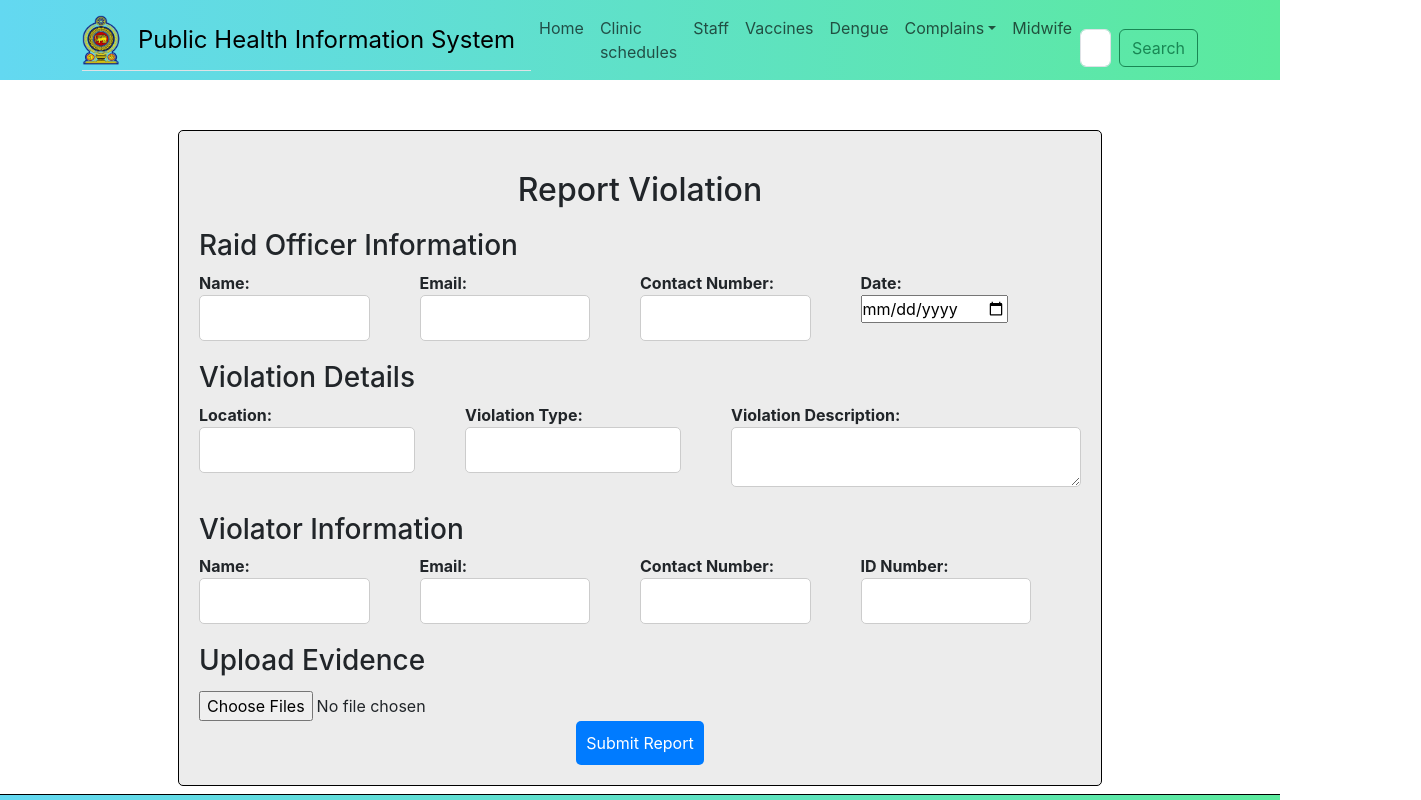
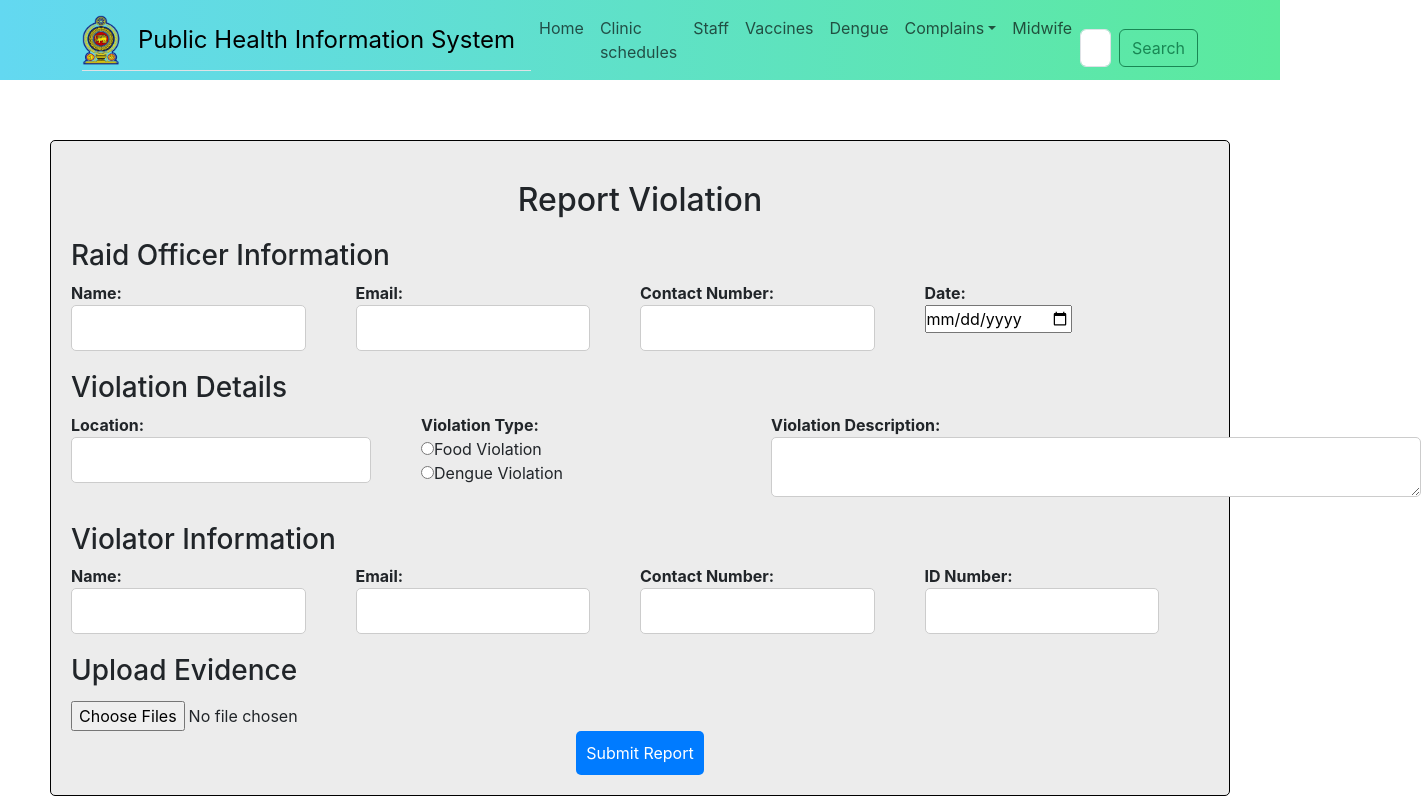
Before and after one commit to IT22025180/Public-Health-Care-System, a React (Create React App) app in the folder frontend/: page /Fine-And-court-Submit-Reports in a window 1280 px wide. Shown: the top 800 px of the page, 1421 px wide, since content can reach past the window. Built offline with nearby package versions, Linux system fonts and the light colour scheme.

Commit message:
maleesha

```diff
--- a/frontend/src/components/Footer.js
+++ b/frontend/src/components/Footer.js
@@ -45,7 +45,7 @@ const Footer = () => {
                             <li><a href="/dengue">Dengue</a></li>
                             <li><a href="/raids">Raids</a></li>
                             <li><a href="/midwife">Midwife</a></li>
-                            <li><a href="/F&C">Fine & Court</a></li>
+                            <li><a href="/Fine-And-court">Fine & Court</a></li>
                         </ul>
                     </div>
 
--- a/frontend/src/pages/FCAnalyse.js
+++ b/frontend/src/pages/FCAnalyse.js
@@ -4,15 +4,15 @@ import '../styles/FCNotify.css'
 import Layout from '../components/Layout';
 
 const FCAnalyse = () => {
-
   const [email, setemail] = useState('');
   const [Vname, setName] = useState('');
-  const [vtype, setvtype] = useState('');
   const [vdate, setvdate] = useState('');
   const [panelty, setPanelty] = useState('');
   const [policeStation, setpoliceStation] = useState('');
   const [date, setdate] = useState('');
   const [aname, setaname] = useState('');
+  const [violationType, setViolationType] = useState('');
+  const [cNumber, setcNumber] = useState('');
 
   const handleSubmit = (e) => {
     e.preventDefault();
@@ -24,9 +24,10 @@ const FCAnalyse = () => {
     const publicKey = 'evKLHFlH0AuDv1opA';
 
     const templateParams = {
+      cNumber: cNumber,
       email: email,
       Vname: Vname,
-      vtype: vtype,
+      vtype: violationType,
       vdate: formattedDate.toLocaleDateString(),
       panelty: panelty,
       policeStation: policeStation,
@@ -37,9 +38,10 @@ const FCAnalyse = () => {
     emailjs.send(serviceID, templateID, templateParams, publicKey)
       .then((response) => {
         console.log('Email Sent Successfully', response);
+        setcNumber('');
         setemail('');
         setName('');
-        setvtype('');
+        setViolationType('');
         setvdate('');
         setPanelty('');
         setpoliceStation('');
@@ -57,6 +59,10 @@ const FCAnalyse = () => {
         <form onSubmit={handleSubmit} className="emailForm">
           <h2>Notify Violator</h2>
           <div>
+            <label>Case Number:</label>
+            <input type="Number" name="cNumber" value={cNumber} onChange={(e) => setcNumber(e.target.value)} />
+          </div>
+          <div>
             <label>Email:</label>
             <input type="Email" name="email" value={email} onChange={(e) => setemail(e.target.value)} />
           </div>
@@ -65,8 +71,15 @@ const FCAnalyse = () => {
             <input type="text" name="Vname" value={Vname} onChange={(e) => setName(e.target.value)} />
           </div>
           <div>
-          <label>Violator Type:</label>
-          <input type="text" name="vtype" value={vtype} onChange={(e) => setvtype(e.target.value)} />
+            <label>Violation Type:</label>
+            <div>
+              <input type="radio" id="foodViolation" name="vtype" value="Food Violation" checked={violationType === "Food Violation"} onChange={(e) => setViolationType(e.target.value)} />
+              Food Violation
+            </div>
+            <div>
+              <input type="radio" id="dengueViolation" name="vtype" value="Dengue Violation" checked={violationType === "Dengue Violation"} onChange={(e) => setViolationType(e.target.value)} />
+              Dengue Violation
+            </div>
           </div>
           <div>
             <label>Violated Date:</label>
--- a/frontend/src/pages/FCDocManage.js
+++ b/frontend/src/pages/FCDocManage.js
@@ -7,7 +7,8 @@ const FCDocManage = () => {
   const [raidOfficer, setRaidOfficer] = useState('');
   const [date, setDate] = useState('');
   const [violatorName, setViolatorName] = useState('');
-  const [violationType, setViolationType] = useState('');
+  const [foodViolation, setfoodViolation] = useState('');
+  const [dengueViolation, setdengueViolation] = useState('');
   const [documents, setDocuments] = useState('');
 
 
@@ -33,8 +34,15 @@ const FCDocManage = () => {
             <input type='text' name='violator name' value={violatorName} onChange={(e) => setViolatorName(e.target.value)} />
           </div>
           <div>
-            <label>Violation Type</label>
-            <input type='text' name='violation type' value={violationType} onChange={(e) => setViolationType(e.target.value)} />
+            <label>Violation Type:</label>
+            <div>
+              <input type="radio" id="foodViolation" name="type" value={foodViolation} onChange={(e) => setfoodViolation(e.target.value)} />
+              Food Violation
+            </div>
+            <div>
+              <input type="radio" id="dengueViolation" name="type" value={dengueViolation} onChange={(e) => setdengueViolation(e.target.value)} />
+              Dengue Violation
+            </div>
           </div>
           <div>
             <label>Upload Documents</label>
--- a/frontend/src/pages/FCReportForm.js
+++ b/frontend/src/pages/FCReportForm.js
@@ -4,81 +4,44 @@ import Layout from '../components/Layout';
 
 const FCReportForm = () => {
 
-
-  const [raidOfficerInfo, setRaidOfficerInfo] = useState({
-    name: '',
-    email: '',
-    contactNumber: '',
-  });
-
-  const [violationDetails, setViolationDetails] = useState({
-    date: '',
-    location: '',
-    type: '',
-    description: '',
-  });
-
-  const [violatorInfo, setViolatorInfo] = useState({
-    name: '',
-    email: '',
-    idNumber: '',
-  });
-
-  const [evidenceFile, setEvidenceFiles] = useState(null);
-
-  const handleRaidOfficerChange = (e) => {
-    const { name, value } = e.target;
-    setRaidOfficerInfo({ ...raidOfficerInfo, [name]: value });
-  };
-
-  const handleViolationChange = (e) => {
-    const { name, value } = e.target;
-    setViolationDetails({ ...violationDetails, [name]: value });
-  };
-
-  const handleViolatorChange = (e) => {
-    const { name, value } = e.target;
-    setViolatorInfo({ ...violatorInfo, [name]: value });
-  };
-
-  const handleFileChange = (e) => {
-    const files = Array.from(e.target.files);
-    setEvidenceFiles(files);
-  };
-
-  const handleSubmit = (e) => {
-    e.preventDefault();
-    // Here you can handle form submission, e.g., sending data to backend
-    console.log('Raid Officer Info:', raidOfficerInfo);
-    console.log('Violation Details:', violationDetails);
-    console.log('Violator Info:', violatorInfo);
-    console.log('Evidence File:', evidenceFile);
-  };
+  const [ROname, setROname] = useState('')
+  const [Roemail, setRoemail] = useState('')
+  const [ROcontact, setROcontact] = useState('')
+  const [date, setdate] = useState('')
+  const [location, setlocation] = useState('')
+  const [foodViolation, setfoodViolation] = useState('')
+  const [dengueViolation, setdengueViolation] = useState('')
+  const [description, setdescription] = useState('')
+  const [vName, setvName] = useState('')
+  const [vEmail, setvEmail] = useState('')
+  const [vContact, setvContact] = useState('')
+  const [vId, setvId] = useState('')
+  const [document, setdocument] = useState('')
 
   return (
     <Layout>
       <div className="form-container">
 
-        <form className='form' onSubmit={handleSubmit}>
-         <h2>Report Violation</h2>
+        <form className='form' onSubmit={''}>
+          <h2>Report Violation</h2>
           <h3>Raid Officer Information</h3>
 
           <div className='ROinfo'>
             <div>
               <label>Name:</label>
-              <input type="text" name="name" value={raidOfficerInfo.name} onChange={handleRaidOfficerChange} />
+              <input type="text" name="name" value={ROname} onChange={(e) => setROname(e.target.value)} />
             </div>
             <div>
               <label>Email:</label>
-              <input type="email" name="email" value={raidOfficerInfo.email} onChange={handleRaidOfficerChange} />
+              <input type="email" name="email" value={Roemail} onChange={(e) => setRoemail(e.target.value)} />
             </div>
             <div>
               <label>Contact Number:</label>
-              <input type="Number" name="contactNumber" value={raidOfficerInfo.contactNumber} onChange={handleRaidOfficerChange} />
+              <input type="Number" name="contactNumber" value={ROcontact} onChange={(e) => setROcontact(e.target.value)} />
             </div>
             <div>
               <label>Date:</label>
-              <input type="date" name="date" value={violationDetails.date} onChange={handleViolationChange} />
+              <input type="date" name="date" value={date} onChange={(e) => setdate(e.target.value)} />
             </div>
           </div>
 
@@ -87,16 +50,23 @@ const FCReportForm = () => {
           <div className='Vdetails'>
             <div>
               <label>Location:</label>
-              <input type="text" name="location" value={violationDetails.location} onChange={handleViolationChange} />
+              <input type="text" name="location" value={location} onChange={(e) => setlocation(e.target.value)} />
             </div>
             <div>
               <label>Violation Type:</label>
-              <input type="text" name="type" value={violationDetails.type} onChange={handleViolationChange} />
+              <div>
+                <input type="radio" id="foodViolation" name="type" value={foodViolation} onChange={(e) => setfoodViolation(e.target.value)} />
+                Food Violation
+              </div>
+              <div>
+                <input type="radio" id="dengueViolation" name="type" value={dengueViolation} onChange={(e) => setdengueViolation(e.target.value)} />
+                Dengue Violation
+              </div>
             </div>
 
             <div>
               <label>Violation Description:</label>
-              <textarea name="description" value={violationDetails.description} onChange={handleViolationChange} />
+              <textarea name="description" value={description} onChange={(e) => setdescription(e.target.value)} />
             </div>
           </div>
 
@@ -105,26 +75,26 @@ const FCReportForm = () => {
           <div className='Vinfo'>
             <div>
               <label>Name:</label>
-              <input type="text" name="name" value={violatorInfo.name} onChange={handleViolatorChange} />
+              <input type="text" name="name" value={vName} onChange={(e) => setvName(e.target.value)} />
             </div>
             <div>
               <label>Email:</label>
-              <input type="email" name="email" value={violatorInfo.email} onChange={handleViolatorChange} />
+              <input type="email" name="email" value={vEmail} onChange={(e) => setvEmail(e.target.value)} />
             </div>
             <div>
               <label>Contact Number:</label>
-              <input type="Number" name="contactNumber" value={violatorInfo.contactNumber} onChange={handleViolatorChange} />
+              <input type="Number" name="contactNumber" value={vContact} onChange={(e) => setvContact(e.target.value)} />
             </div>
             <div>
               <label>ID Number:</label>
-              <input type="text" name="idNumber" value={violatorInfo.idNumber} onChange={handleViolatorChange} />
+              <input type="Number" name="idNumber" value={vId} onChange={(e) => setvId(e.target.value)} />
             </div>
           </div>
 
 
           <h3>Upload Evidence</h3>
           <div>
-            <input type="file" onChange={handleFileChange} multiple />
+            <input type="file" value={document} onChange={(e) => setdocument(e.target.value)} multiple />
           </div>
           <button className='button' type="submit">Submit Report</button>
         </form>
--- a/frontend/src/styles/FCDocManage.css
+++ b/frontend/src/styles/FCDocManage.css
@@ -3,15 +3,13 @@ h2 {
 }
 
 .DMForm {
-  position: absolute;
-  top: 50%;
-  left: 50%;
-  transform: translate(-50%, -50%);
+  position: relative;
   background-color: #ECECEC;
   padding: 20px;
   border-radius: 10px;
   width: 500px;
   border: 1px solid #000000;
+  margin: 60px auto 20px;
 }
 
 .DMbut {
--- a/frontend/src/styles/FCNotify.css
+++ b/frontend/src/styles/FCNotify.css
@@ -1,8 +1,5 @@
 .form1 {
-  position: absolute;
-  top: 50%;
-  left: 50%;
-  transform: translate(-50%, -50%);
+  position: relative;
   width: 500px;
   background-color: #ECECEC;
   padding: 20px;
@@ -11,6 +8,7 @@
   border: 1px solid #000000;
   margin-top: 60px;
   margin-bottom: 20px;
+  margin: 60px auto 20px;
 }
 
 .notifyBut {
--- a/frontend/src/styles/FCReportSubmit.css
+++ b/frontend/src/styles/FCReportSubmit.css
@@ -1,7 +1,6 @@
 .form-container {
-  width: 80%; /* Adjust the width value as needed */
-  max-height: 500px;
-  margin: 0 auto; /* Center the form horizontally */
+  position: relative;
+  margin: 60px auto 20px;
 }
 
 /* Raid Officer Info */
@@ -48,7 +47,7 @@ input[type="Number"] {
 }
 
 textarea {
-  width: 350px;
+  width: 650px;
   height: 60px;
   padding: 10px;
   border: 1px solid #ccc;
```
Lines whose indentation alone changed are shown as unchanged.
